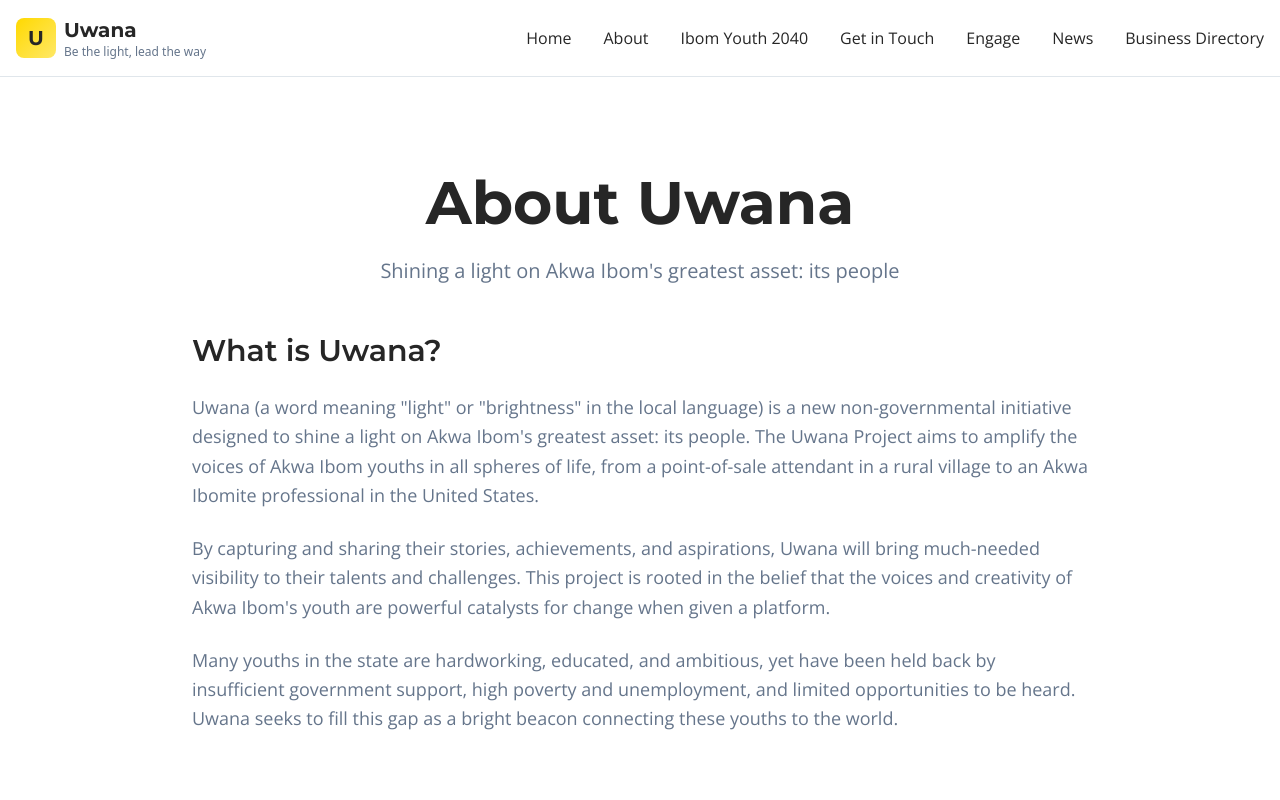
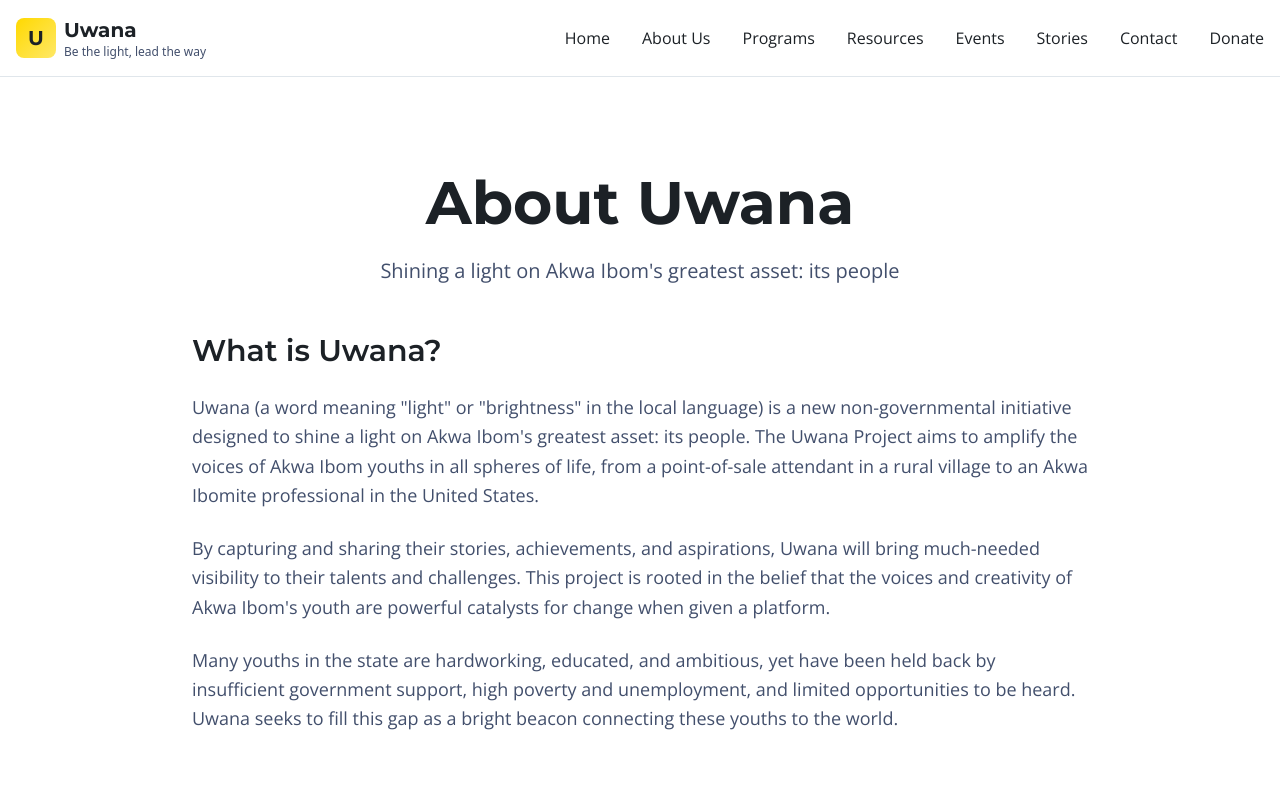
Before and after one commit to FutureLabss/uwana-light-builder, a React (Vite) app: page /about in a window 1280 px wide. Shown: the top 800 px of the page. Built offline with nearby package versions, Linux system fonts and the light colour scheme.

Commit message:
Update website with JSON styles
Apply new brand, color, typography, and component styles from the provided JSON. This includes updating navigation links, button styles, and overall visual theme to match the specified design.

```diff
--- a/src/App.tsx
+++ b/src/App.tsx
@@ -5,11 +5,12 @@ import { QueryClient, QueryClientProvider } from "@tanstack/react-query";
 import { BrowserRouter, Routes, Route } from "react-router-dom";
 import Index from "./pages/Index";
 import About from "./pages/About";
-import IbomYouth2040 from "./pages/IbomYouth2040";
-import GetInTouch from "./pages/GetInTouch";
-import Engage from "./pages/Engage";
-import News from "./pages/News";
-import BusinessDirectory from "./pages/BusinessDirectory";
+import Programs from "./pages/Programs";
+import Resources from "./pages/Resources";
+import Events from "./pages/Events";
+import Stories from "./pages/Stories";
+import Contact from "./pages/Contact";
+import Donate from "./pages/Donate";
 import NotFound from "./pages/NotFound";
 
 const queryClient = new QueryClient();
@@ -23,11 +24,12 @@ const App = () => (
         <Routes>
           <Route path="/" element={<Index />} />
           <Route path="/about" element={<About />} />
-          <Route path="/ibom-youth-2040" element={<IbomYouth2040 />} />
-          <Route path="/get-in-touch" element={<GetInTouch />} />
-          <Route path="/engage" element={<Engage />} />
-          <Route path="/news" element={<News />} />
-          <Route path="/business-directory" element={<BusinessDirectory />} />
+          <Route path="/programs" element={<Programs />} />
+          <Route path="/resources" element={<Resources />} />
+          <Route path="/events" element={<Events />} />
+          <Route path="/stories" element={<Stories />} />
+          <Route path="/contact" element={<Contact />} />
+          <Route path="/donate" element={<Donate />} />
           {/* ADD ALL CUSTOM ROUTES ABOVE THE CATCH-ALL "*" ROUTE */}
           <Route path="*" element={<NotFound />} />
         </Routes>
--- a/src/components/ui/navigation.tsx
+++ b/src/components/ui/navigation.tsx
@@ -5,12 +5,13 @@ import { Menu } from "lucide-react";
 
 const navigationItems = [
   { label: "Home", url: "/" },
-  { label: "About", url: "/about" },
-  { label: "Ibom Youth 2040", url: "/ibom-youth-2040" },
-  { label: "Get in Touch", url: "/get-in-touch" },
-  { label: "Engage", url: "/engage" },
-  { label: "News", url: "/news" },
-  { label: "Business Directory", url: "/business-directory" },
+  { label: "About Us", url: "/about" },
+  { label: "Programs", url: "/programs" },
+  { label: "Resources", url: "/resources" },
+  { label: "Events", url: "/events" },
+  { label: "Stories", url: "/stories" },
+  { label: "Contact", url: "/contact" },
+  { label: "Donate", url: "/donate" },
 ];
 
 export const Navigation = () => {
--- a/src/index.css
+++ b/src/index.css
@@ -8,34 +8,35 @@ All colors MUST be HSL.
 
 @layer base {
   :root {
-    /* Uwana Brand Colors */
+    /* Uwana Brand Colors - Updated Design System */
     --background: 0 0% 100%;
-    --foreground: 0 0% 15%;
+    --foreground: 213 16% 13%;
 
     --card: 0 0% 100%;
-    --card-foreground: 0 0% 15%;
+    --card-foreground: 213 16% 13%;
 
     --popover: 0 0% 100%;
-    --popover-foreground: 0 0% 15%;
+    --popover-foreground: 213 16% 13%;
 
-    /* Primary: Gold - representing light, hope, prosperity */
+    /* Primary: Gold #FFD700 */
     --primary: 51 100% 50%;
-    --primary-foreground: 0 0% 15%;
+    --primary-foreground: 213 16% 13%;
     --primary-light: 51 100% 70%;
     --primary-dark: 45 100% 35%;
 
-    /* Secondary: Dark Green - growth, stability, Nigeria */
+    /* Secondary: Dark Green #006400 */
     --secondary: 120 100% 20%;
     --secondary-foreground: 0 0% 100%;
     --secondary-light: 120 50% 30%;
 
-    /* Accent: Blue - trust, progress */
-    --accent: 212 91% 56%;
+    /* Accent: Blue #1E90FF */
+    --accent: 210 100% 56%;
     --accent-foreground: 0 0% 100%;
-    --accent-light: 212 80% 70%;
+    --accent-light: 210 80% 70%;
 
+    /* Text Secondary: #444F6E */
     --muted: 210 40% 96%;
-    --muted-foreground: 215 16% 47%;
+    --muted-foreground: 221 24% 34%;
 
     --destructive: 0 84% 60%;
     --destructive-foreground: 0 0% 100%;
@@ -52,7 +53,7 @@ All colors MUST be HSL.
     /* Shadows */
     --shadow-soft: 0 4px 20px hsl(var(--primary) / 0.1);
     --shadow-golden: 0 8px 32px hsl(var(--primary) / 0.2);
-    --shadow-card: 0 2px 8px hsl(0 0% 0% / 0.05);
+    --shadow-card: 0 2px 8px hsl(120 100% 20% / 0.07);
 
     --radius: 0.5rem;
 
@@ -84,7 +85,7 @@ All colors MUST be HSL.
     --popover-foreground: 0 0% 95%;
 
     --primary: 51 100% 50%;
-    --primary-foreground: 0 0% 15%;
+    --primary-foreground: 213 16% 13%;
     --primary-light: 51 100% 70%;
     --primary-dark: 45 100% 35%;
 
@@ -92,12 +93,12 @@ All colors MUST be HSL.
     --secondary-foreground: 0 0% 100%;
     --secondary-light: 120 50% 35%;
 
-    --accent: 212 91% 56%;
+    --accent: 210 100% 56%;
     --accent-foreground: 0 0% 100%;
-    --accent-light: 212 80% 70%;
+    --accent-light: 210 80% 70%;
 
     --muted: 0 0% 20%;
-    --muted-foreground: 0 0% 65%;
+    --muted-foreground: 221 24% 55%;
 
     --destructive: 0 84% 60%;
     --destructive-foreground: 0 0% 100%;
--- a/tailwind.config.ts
+++ b/tailwind.config.ts
@@ -79,7 +79,7 @@ export default {
 			boxShadow: {
 				'soft': 'var(--shadow-soft)',
 				'golden': 'var(--shadow-golden)',
-				'card': 'var(--shadow-card)',
+				'card': '0 2px 8px hsla(120, 100%, 20%, 0.07)',
 			},
 			borderRadius: {
 				lg: 'var(--radius)',
```
